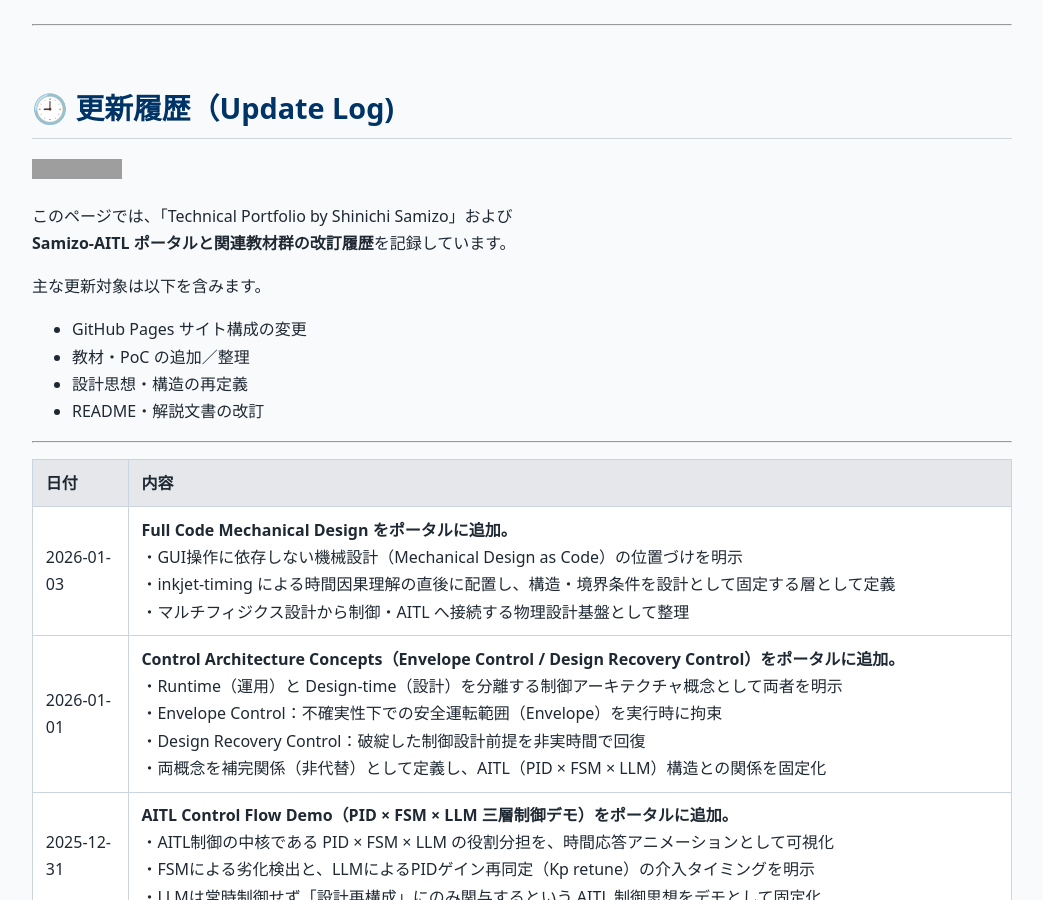
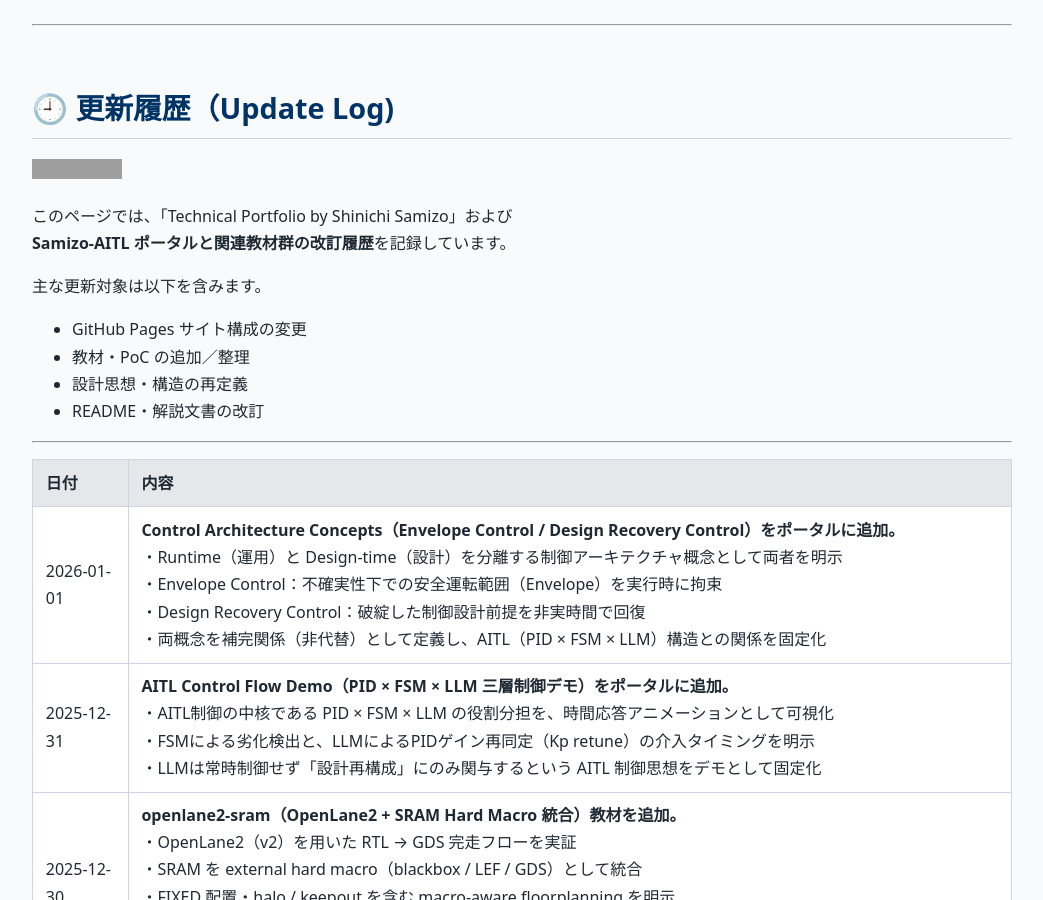
Before and after one commit to Samizo-AITL/Samizo-AITL.github.io, a Jekyll site: the page built from about/update/index.md, in a window 1280 px wide and 900 px high. Shown: the whole window, without its empty margins (118-1161 px from the left). Built offline with Jekyll 4.4.1, drawn with Linux system fonts in a browser that asks for light colours; grey boxes are pictures that could not be loaded.

Commit message:
Update index.md

```diff
--- a/about/update/index.md
+++ b/about/update/index.md
@@ -23,7 +23,6 @@ description: Samizo-AITLおよび関連教材の改訂履歴（GitHub Pagesポ
 
 | 日付       | 内容 |
 |------------|------|
-| 2026-01-03 | **Full Code Mechanical Design をポータルに追加。**<br>・GUI操作に依存しない機械設計（Mechanical Design as Code）の位置づけを明示<br>・inkjet-timing による時間因果理解の直後に配置し、構造・境界条件を設計として固定する層として定義<br>・マルチフィジクス設計から制御・AITL へ接続する物理設計基盤として整理 |
 | 2026-01-01 | **Control Architecture Concepts（Envelope Control / Design Recovery Control）をポータルに追加。**<br>・Runtime（運用）と Design-time（設計）を分離する制御アーキテクチャ概念として両者を明示<br>・Envelope Control：不確実性下での安全運転範囲（Envelope）を実行時に拘束<br>・Design Recovery Control：破綻した制御設計前提を非実時間で回復<br>・両概念を補完関係（非代替）として定義し、AITL（PID × FSM × LLM）構造との関係を固定化 |
 | 2025-12-31 | **AITL Control Flow Demo（PID × FSM × LLM 三層制御デモ）をポータルに追加。**<br>・AITL制御の中核である PID × FSM × LLM の役割分担を、時間応答アニメーションとして可視化<br>・FSMによる劣化検出と、LLMによるPIDゲイン再同定（Kp retune）の介入タイミングを明示<br>・LLMは常時制御せず「設計再構成」にのみ関与するという AITL 制御思想をデモとして固定化 |
 | 2025-12-30 | **openlane2-sram（OpenLane2 + SRAM Hard Macro 統合）教材を追加。**<br>・OpenLane2（v2）を用いた RTL → GDS 完走フローを実証<br>・SRAM を external hard macro（blackbox / LEF / GDS）として統合<br>・FIXED 配置・halo / keepout を含む macro-aware floorplanning を明示<br>・GDS 図（ブロックレベル／標準セルレベル）を証拠として掲載し、SoC 物理設計における「SRAM 中身は見ない」設計作法を明文化 |
```
